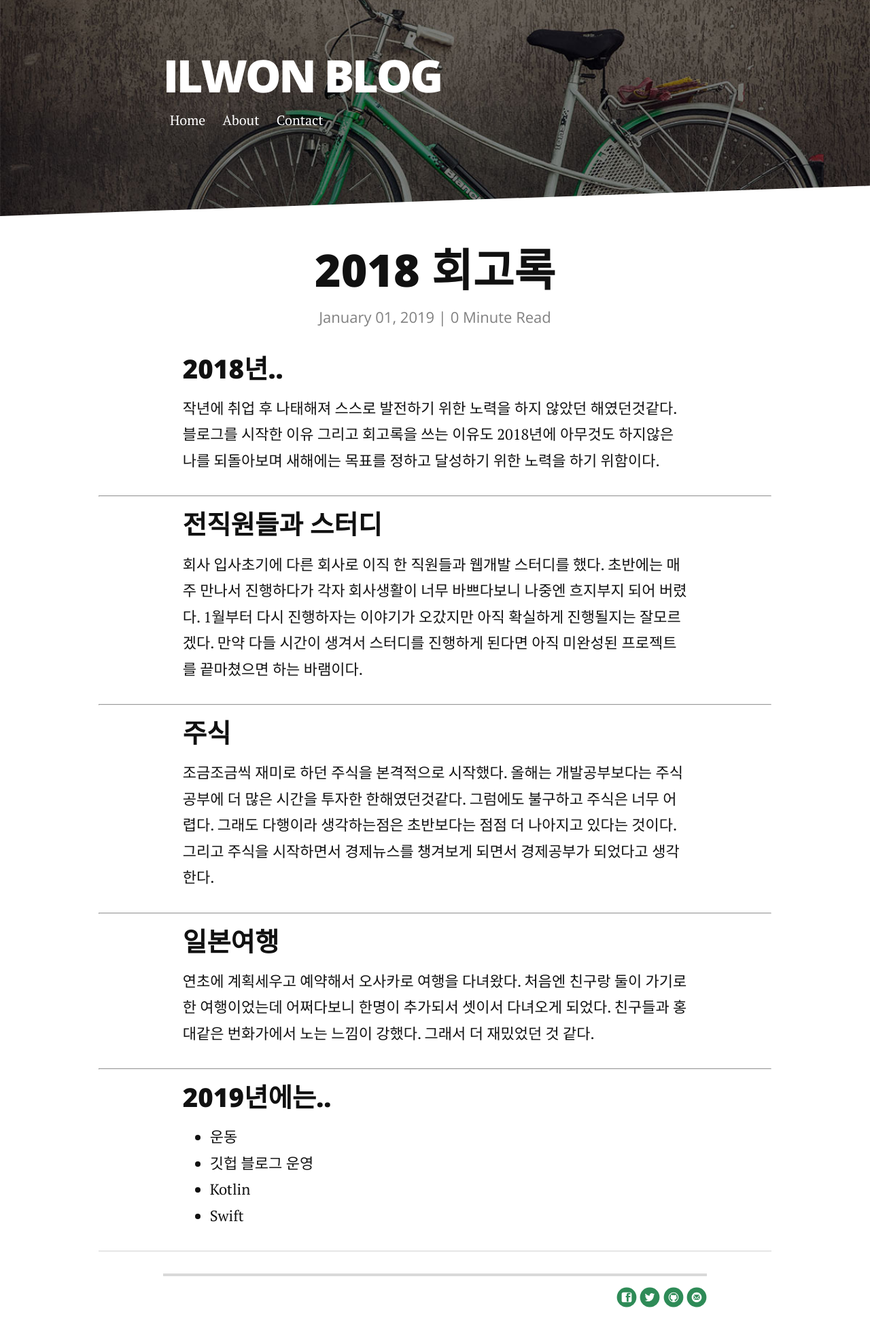
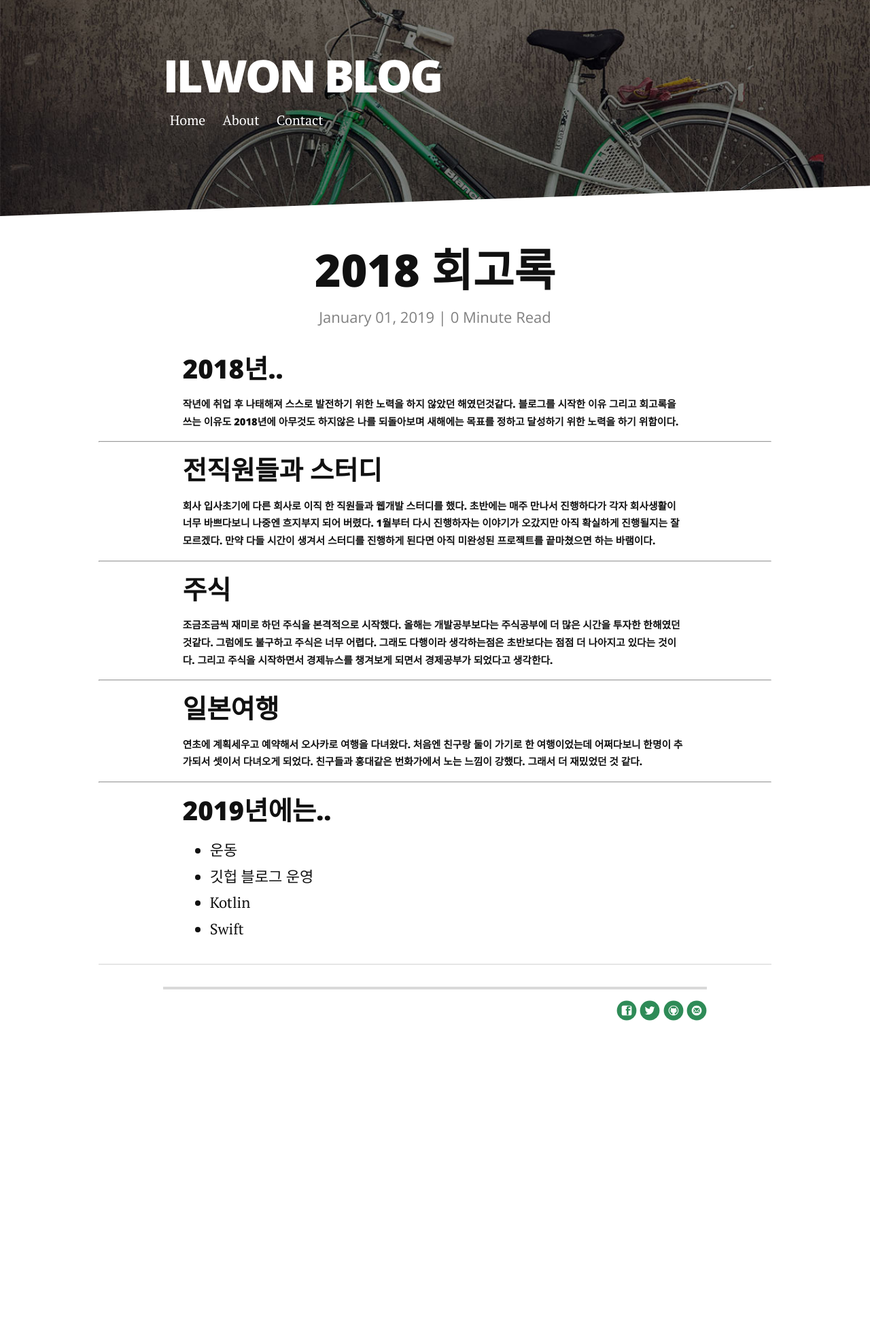
Before and after one commit to ilwon126/ilwon126.github.io, a Jekyll site: the page built from _posts/2019-01-01-회고록.md, in a window 1280 px wide. Shown: the whole page at 68% size. Built offline with Jekyll 4.4.1, drawn with Linux system fonts in a browser that asks for light colours; nearby versions of some CDN libraries; after the commit the page ends 1544 px from its top, so only the background shows below that.

Commit message:
포스트 수정

```diff
--- a/_posts/2019-01-01-회고록.md
+++ b/_posts/2019-01-01-회고록.md
@@ -6,23 +6,22 @@ description: 2018 회고록
 ---
 
 ### 2018년..
-작년에 취업 후 나태해져 스스로 발전하기 위한 노력을 하지 않았던 해였던것같다.
-블로그를 시작한 이유 그리고 회고록을 쓰는 이유도 2018년에 아무것도 하지않은 나를 되돌아보며 새해에는 목표를 정하고 달성하기 위한 노력을 하기 위함이다.
+###### 작년에 취업 후 나태해져 스스로 발전하기 위한 노력을 하지 않았던 해였던것같다. 블로그를 시작한 이유 그리고 회고록을 쓰는 이유도 2018년에 아무것도 하지않은 나를 되돌아보며 새해에는 목표를 정하고 달성하기 위한 노력을 하기 위함이다.
 
 ***
 
 ### 전직원들과 스터디
-회사 입사초기에 다른 회사로 이직 한 직원들과 웹개발 스터디를 했다. 초반에는 매주 만나서 진행하다가 각자 회사생활이 너무 바쁘다보니 나중엔 흐지부지 되어 버렸다. 1월부터 다시 진행하자는 이야기가 오갔지만 아직 확실하게 진행될지는 잘모르겠다. 만약 다들 시간이 생겨서 스터디를 진행하게 된다면 아직 미완성된 프로젝트를 끝마쳤으면 하는 바램이다.
+###### 회사 입사초기에 다른 회사로 이직 한 직원들과 웹개발 스터디를 했다. 초반에는 매주 만나서 진행하다가 각자 회사생활이 너무 바쁘다보니 나중엔 흐지부지 되어 버렸다. 1월부터 다시 진행하자는 이야기가 오갔지만 아직 확실하게 진행될지는 잘모르겠다. 만약 다들 시간이 생겨서 스터디를 진행하게 된다면 아직 미완성된 프로젝트를 끝마쳤으면 하는 바램이다.
 
 ***
 
 ### 주식
-조금조금씩 재미로 하던 주식을 본격적으로 시작했다. 올해는 개발공부보다는 주식공부에 더 많은 시간을 투자한 한해였던것같다. 그럼에도 불구하고 주식은 너무 어렵다. 그래도 다행이라 생각하는점은 초반보다는 점점 더 나아지고 있다는 것이다. 그리고 주식을 시작하면서 경제뉴스를 챙겨보게 되면서 경제공부가 되었다고 생각한다.
+###### 조금조금씩 재미로 하던 주식을 본격적으로 시작했다. 올해는 개발공부보다는 주식공부에 더 많은 시간을 투자한 한해였던것같다. 그럼에도 불구하고 주식은 너무 어렵다. 그래도 다행이라 생각하는점은 초반보다는 점점 더 나아지고 있다는 것이다. 그리고 주식을 시작하면서 경제뉴스를 챙겨보게 되면서 경제공부가 되었다고 생각한다.
 
 ***
 
 ### 일본여행
-연초에 계획세우고 예약해서 오사카로 여행을 다녀왔다. 처음엔 친구랑 둘이 가기로 한 여행이었는데 어쩌다보니 한명이 추가되서 셋이서 다녀오게 되었다. 친구들과 홍대같은 번화가에서 노는 느낌이 강했다. 그래서 더 재밌었던 것 같다.
+###### 연초에 계획세우고 예약해서 오사카로 여행을 다녀왔다. 처음엔 친구랑 둘이 가기로 한 여행이었는데 어쩌다보니 한명이 추가되서 셋이서 다녀오게 되었다. 친구들과 홍대같은 번화가에서 노는 느낌이 강했다. 그래서 더 재밌었던 것 같다.
 
 ***
 
```
